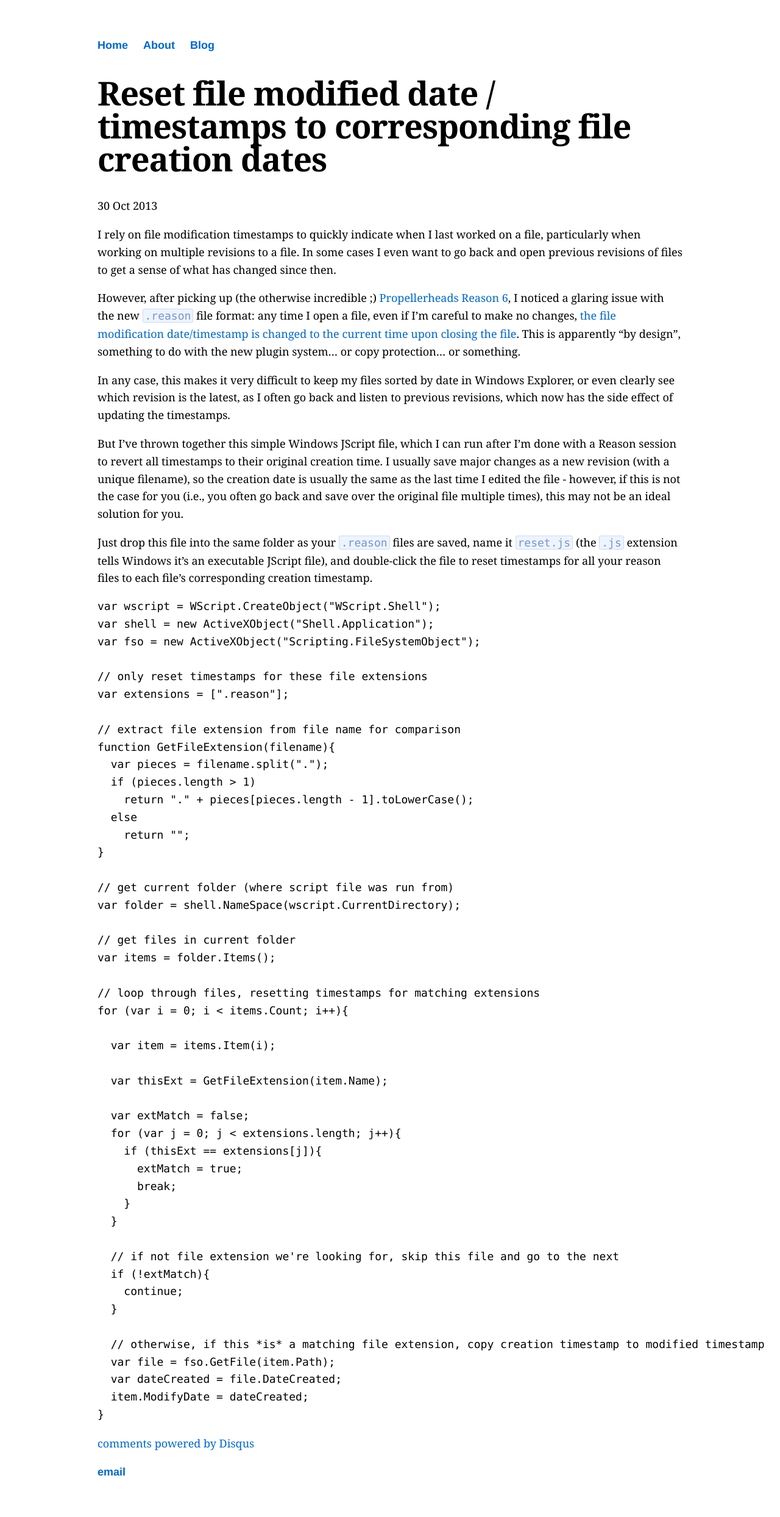
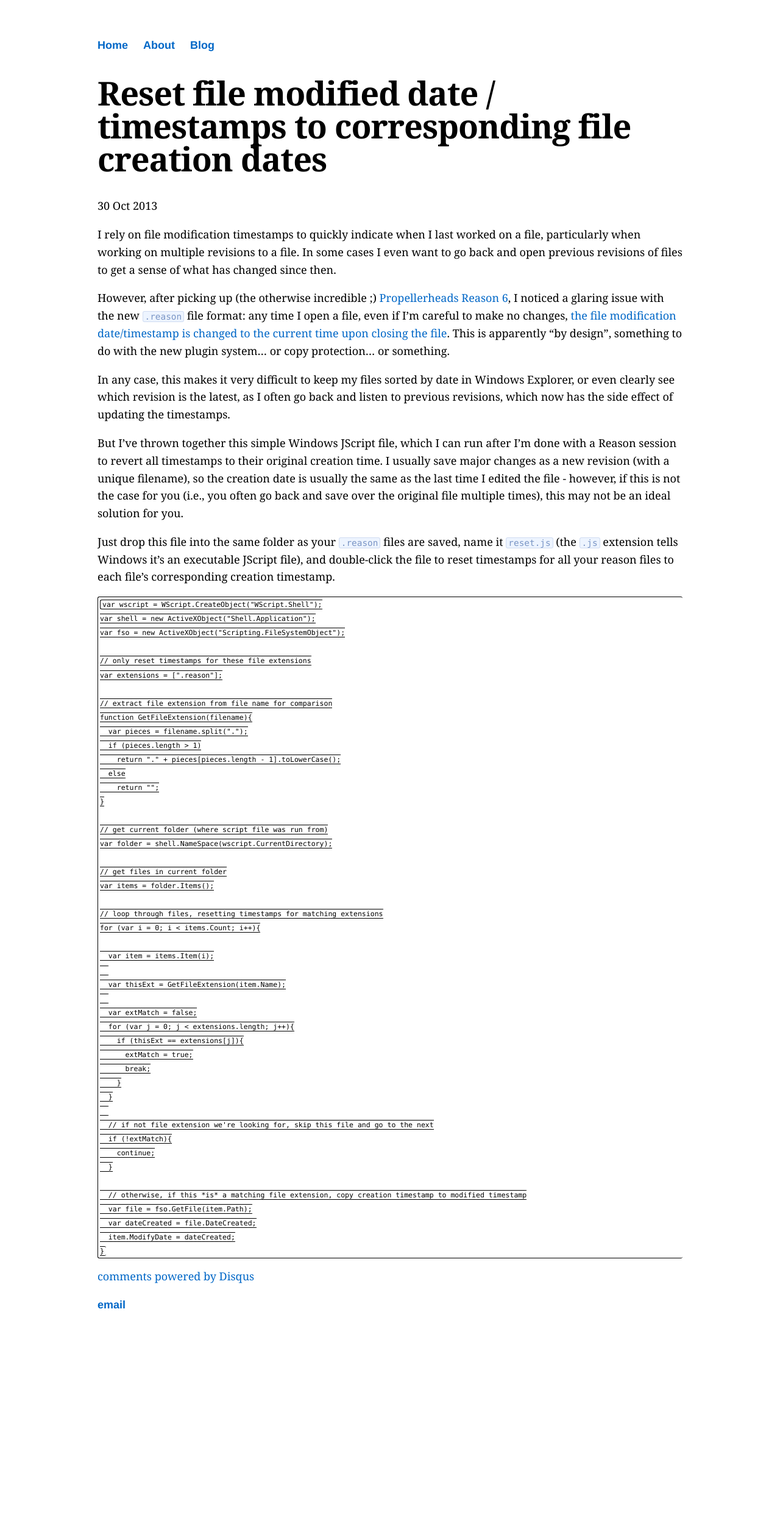
Before and after one commit to acatalept/acatalept.github.io, a Jekyll site: the page built from _posts/2013-10-30-reset-file-modified-date-timestamps-to-corresponding-file-creation-dates.md, in a window 1280 px wide. Shown: the whole page at 61% size. Built offline with Jekyll 4.4.1, drawn with Linux system fonts in a browser that asks for light colours; some web fonts are replaced; comment, search, counter and statistics services are not loaded; after the commit the page ends 2213 px from its top, so only the background shows below that.

Commit message:
Update main.css

```diff
--- a/css/main.css
+++ b/css/main.css
@@ -43,6 +43,7 @@ code,
 pre {
     color: #000;
     font-family: Consolas, Monaco, 'Andale Mono', monospace;
+    font-size: 80%;
     text-align: left;
     white-space: pre;
     word-spacing: normal;
@@ -54,15 +55,16 @@ pre {
     -moz-hyphens: none;
     -ms-hyphens: none;
     hyphens: none;
+    padding: 0 3px;
+    border-radius: 3px;
+    border-style: solid;
+    border-width: 1px 0 1px 1px;
 }
 :not(pre) > code {
     color: #7A95C5;
     background-color: #EDF4FF;
     border-color: #CFDBF1;
-    border-style: solid;
-    border-width: 1px;
-    padding: 0 3px;
-    border-radius: 3px;
+    border-right-width: 1px;
 footer {
     border-top: 1px solid #d5d5d5;
     font-size: .8em;
```
